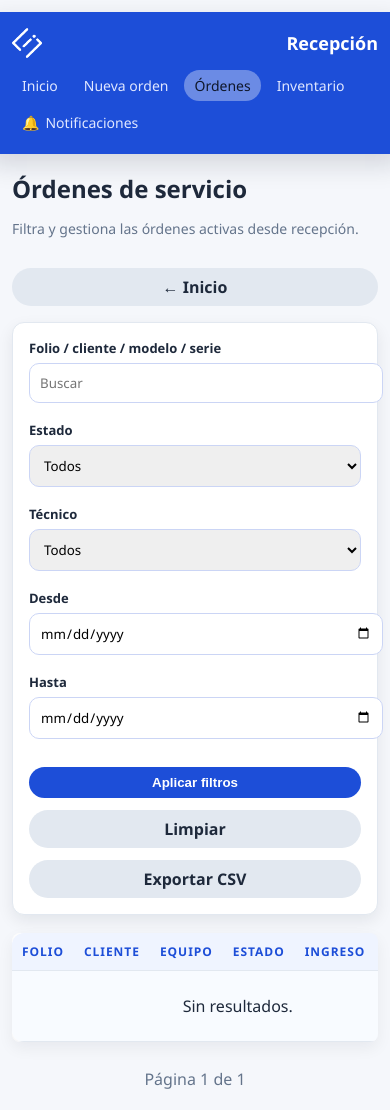
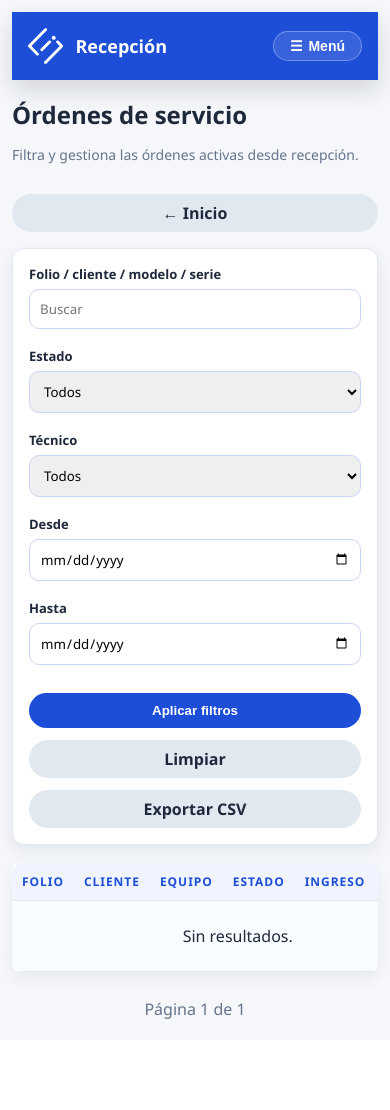
Before and after one commit to CarmiIsGod/Integrasys, a Django app: page /recepcion/ordenes/ in a window 390 px wide; the page is wider, and only the part inside the window is pictured. After the commit the page ends 1019 px from the top of that part, so only its background shows below. Run offline with Django 5.2, Linux system fonts and the light colour scheme; the visitor is signed in with stand-in values (Sample User, id 1); data comes from the database, SQL or seed files in the repository; data that the repository does not hold is empty; parts of the project's set-up code (start-up, migrations or seed data) failed here and were passed over.

Commit message:
feat: menú recepción responsive + detalles órdenes

```diff
--- a/templates/partials/reception_nav.html
+++ b/templates/partials/reception_nav.html
@@ -1,42 +1,137 @@
 {% load static %}
 {% with request.path as current_path %}
   <style>
-    .reception-nav {background:#1d4ed8;color:#fff;padding:12px 18px;border-radius:12px;margin-bottom:18px;display:flex;align-items:center;justify-content:space-between;flex-wrap:wrap;gap:12px;font-family:Segoe UI,Arial,sans-serif;box-shadow:0 10px 25px rgba(15,23,42,0.15);}
-    .reception-nav__links {display:flex;gap:10px;flex-wrap:wrap;}
-    .reception-nav__links a {color:#e0e7ff;padding:6px 12px;border-radius:999px;text-decoration:none;transition:background .2s,color .2s;font-weight:500;}
-    .reception-nav__links a:hover {background:rgba(255,255,255,0.18);}
-    .reception-nav__links a.is-active {background:rgba(255,255,255,0.35);color:#0f172a;}
-    .reception-nav__logo {display:flex;align-items:center;gap:12px;font-weight:600;font-size:15px;}
-    .reception-nav__logo img {display:block;max-height:36px;width:auto;object-fit:contain;}
-    .reception-nav__logo span{font-size:18px;font-weight:600;color:#fff;}
-    .reception-nav__bell {position:relative;display:inline-flex;align-items:center;gap:6px;}
-    .reception-nav__badge {position:absolute;top:2px;right:6px;background:#dc2626;color:#fff;border-radius:999px;padding:1px 6px;font-size:11px;font-weight:700;line-height:1.4;}
-    .reception-nav__label {font-size:14px;}
-    @media (max-width: 768px) {
-      .reception-nav {flex-direction:column;align-items:flex-start;border-radius:0;margin-left:-24px;margin-right:-24px;padding:16px 24px;}
-      .reception-nav__links {width:100%;justify-content:flex-start;gap:6px;}
-      .reception-nav__links a {font-size:14px;padding:6px 10px;}
-      .reception-nav__logo {width:100%;justify-content:space-between;}
-      .reception-nav__logo img {max-height:30px;}
+    .reception-nav {
+      background:#1d4ed8;
+      color:#fff;
+      padding:12px 18px;
+      border-radius:12px;
+      margin-bottom:18px;
+      font-family:Segoe UI,Arial,sans-serif;
+      box-shadow:0 10px 25px rgba(15,23,42,0.15);
+      overflow:hidden;
+    }
+    .reception-nav-main {
+      display:flex;
+      align-items:center;
+      gap:16px;
+      flex-wrap:wrap;
+    }
+    .reception-nav-logo {
+      display:flex;
+      align-items:center;
+      gap:12px;
+      font-weight:600;
+      font-size:15px;
+      flex-shrink:0;
+    }
+    .reception-nav-logo img {max-height:36px;width:auto;object-fit:contain;}
+    .reception-nav-logo span{font-size:18px;font-weight:600;color:#fff;}
+    .reception-nav-tabs {
+      display:none;
+      flex:1;
+    }
+    .reception-nav-tabs a {display:none;}
+    .reception-nav-bell {position:relative;display:inline-flex;align-items:center;gap:6px;}
+    .reception-nav-badge {position:absolute;top:2px;right:6px;background:#dc2626;color:#fff;border-radius:999px;padding:1px 6px;font-size:11px;font-weight:700;line-height:1.4;}
+    .reception-nav-label {font-size:14px;}
+    .reception-nav-toggle {
+      background:rgba(255,255,255,0.12);
+      color:#fff;
+      border:1px solid rgba(255,255,255,0.3);
+      border-radius:999px;
+      padding:6px 16px;
+      font-size:14px;
+      font-weight:600;
+      cursor:pointer;
+      display:inline-flex;
+      align-items:center;
+      gap:6px;
+      flex-shrink:0;
+    }
+    .reception-nav-toggle:hover {background:rgba(255,255,255,0.25);}
+    .reception-nav-dropdown {
+      display:none;
+      flex-direction:column;
+      margin-top:12px;
+      background:rgba(255,255,255,0.08);
+      border-radius:0 0 12px 12px;
+      padding:12px;
+      gap:8px;
+      width:100%;
+      box-sizing:border-box;
+    }
+    .reception-nav-dropdown a {
+      color:#fff;
+      text-decoration:none;
+      padding:8px;
+      border-radius:8px;
+      font-weight:500;
+    }
+    .reception-nav-dropdown a.is-active {background:rgba(255,255,255,0.2);color:#0f172a;}
+    .reception-nav.is-open .reception-nav-dropdown {
+      display:flex;
+    }
+    @media (max-width:991px){
+      .reception-nav {
+        border-radius:0;
+        margin-left:0;
+        margin-right:0;
+        padding:16px;
+      }
+      .reception-nav-main {
+        width:100%;
+        flex-wrap:wrap;
+        justify-content:space-between;
+        gap:12px;
+      }
+      .reception-nav-toggle {
+        margin-left:auto;
+      }
     }
   </style>
   <div class="reception-nav">
-    <div class="reception-nav__logo">
-      <img src="{% static 'img/brand/imago-blanco.png' %}" alt="Integrasys">
-      <span>Recepción</span>
+    <div class="reception-nav-main">
+      <div class="reception-nav-logo">
+        <img src="{% static 'img/brand/imago-blanco.png' %}" alt="Integrasys">
+        <span>Recepci&oacute;n</span>
+      </div>
+      <nav class="reception-nav-tabs" aria-label="Navegaci&oacute;n de recepci&oacute;n"></nav>
+      <button class="reception-nav-toggle" type="button" aria-expanded="false">
+        <span aria-hidden="true">&#9776;</span>
+        <span>Men&uacute;</span>
+      </button>
     </div>
-    <nav class="reception-nav__links">
+    <nav class="reception-nav-dropdown" aria-label="Men&uacute; de recepci&oacute;n">
       <a href="{% url 'reception_home' %}" class="{% if current_path == '/recepcion/' %}is-active{% endif %}">Inicio</a>
       <a href="{% url 'reception_new_order' %}" class="{% if current_path == '/recepcion/nueva-orden/' %}is-active{% endif %}">Nueva orden</a>
       <a href="{% url 'list_orders' %}" class="{% if '/recepcion/ordenes/' in current_path or '/recepcion/orden/' in current_path %}is-active{% endif %}">&Oacute;rdenes</a>
       <a href="{% url 'inventory_list' %}" class="{% if '/inventario/' in current_path %}is-active{% endif %}">Inventario</a>
-      <a href="{% url 'notifications_list' %}" class="reception-nav__bell {% if '/notificaciones/' in current_path %}is-active{% endif %}">
-        <span aria-hidden="true">🔔</span>
-        <span class="reception-nav__label">Notificaciones</span>
-        {% if nav_notifications_unread %}
-          <span class="reception-nav__badge">{{ nav_notifications_unread }}</span>
-        {% endif %}
-      </a>
+      <a href="{% url 'notifications_list' %}" class="{% if '/notificaciones/' in current_path %}is-active{% endif %}">Notificaciones</a>
     </nav>
   </div>
+  <script>
+    document.addEventListener("DOMContentLoaded", function () {
+      const nav = document.querySelector(".reception-nav");
+      const toggle = document.querySelector(".reception-nav-toggle");
+      const dropdown = document.querySelector(".reception-nav-dropdown");
+      if (!nav || !toggle || !dropdown) {
+        return;
+      }
+      const closeMenu = () => {
+        nav.classList.remove("is-open");
+        toggle.setAttribute("aria-expanded", "false");
+      };
+      toggle.addEventListener("click", function () {
+        nav.classList.toggle("is-open");
+        const expanded = nav.classList.contains("is-open");
+        toggle.setAttribute("aria-expanded", expanded ? "true" : "false");
+      });
+      document.addEventListener("click", function (event) {
+        if (!nav.contains(event.target)) {
+          closeMenu();
+        }
+      });
+    });
+  </script>
 {% endwith %}
--- a/templates/reception_orders.html
+++ b/templates/reception_orders.html
@@ -5,17 +5,19 @@
   <meta name="viewport" content="width=device-width, initial-scale=1">
   <title>Órdenes de servicio | Integrasys</title>
   <style>
-    body{font-family:Segoe UI,Arial,sans-serif;background:#f5f7fb;margin:0;padding:24px;color:#1e293b;}
+    *,*::before,*::after{box-sizing:border-box;}
+    body{font-family:Segoe UI,Arial,sans-serif;background:#f5f7fb;margin:0;padding:24px;color:#1e293b;overflow-x:hidden;}
     h1{margin:0 0 12px;font-size:28px;}
     .muted{color:#64748b;font-size:14px;}
     .btn{display:inline-block;background:#1d4ed8;color:#fff;padding:8px 14px;border-radius:999px;text-decoration:none;font-weight:600;}
     .btn-ghost{background:#e2e8f0;color:#1e293b;}
-    .card{background:#fff;border-radius:12px;padding:16px;box-shadow:0 6px 16px rgba(15,23,42,0.08);border:1px solid #e2e8f0;}
-    form{display:grid;gap:12px;}
-    form label{font-weight:600;color:#1e293b;font-size:14px;display:flex;flex-direction:column;gap:6px;}
-    form input,form select{padding:10px;border:1px solid #cbd5f5;border-radius:10px;font-family:inherit;transition:border 0.2s ease;}
+    .card{background:#fff;border-radius:12px;padding:16px;box-shadow:0 6px 16px rgba(15,23,42,0.08);border:1px solid #e2e8f0;min-width:0;}
+    form{display:flex;flex-direction:column;gap:12px;}
+    .filters-grid{display:grid;grid-template-columns:repeat(auto-fit,minmax(220px,1fr));gap:18px;width:100%;}
+    form label{font-weight:600;color:#1e293b;font-size:14px;display:flex;flex-direction:column;gap:6px;min-width:0;}
+    form input,form select{padding:10px;border:1px solid #cbd5f5;border-radius:10px;font-family:inherit;transition:border 0.2s ease;width:100%;}
     form input:focus,form select:focus{border-color:#94a3b8;outline:none;box-shadow:0 0 0 3px rgba(148,163,184,0.25);}
-    form button{padding:8px 14px;background:#1d4ed8;color:#fff;border:none;border-radius:999px;font-weight:600;cursor:pointer;}
+    form button{padding:10px;background:#1d4ed8;color:#fff;border:none;border-radius:999px;font-weight:600;cursor:pointer;min-width:140px;}
     table{width:100%;border-collapse:collapse;background:#fff;border-radius:12px;overflow:hidden;box-shadow:0 6px 16px rgba(15,23,42,0.06);}
     th,td{padding:12px;border-bottom:1px solid #e2e8f0;text-align:left;}
     th{background:#eff4ff;color:#1d4ed8;font-size:12px;text-transform:uppercase;letter-spacing:0.08em;}
@@ -25,11 +27,13 @@
     .pill{display:inline-block;background:#fee2e2;color:#b91c1c;padding:2px 8px;border-radius:999px;font-size:12px;font-weight:600;margin-left:6px;}
     .pager{display:flex;justify-content:space-between;align-items:center;margin-top:18px;color:#64748b;}
     .table-wrapper{background:#fff;border-radius:12px;box-shadow:0 6px 16px rgba(15,23,42,0.06);overflow-x:auto;}
+    main{max-width:1200px;margin:0 auto;}
+    @media (max-width:1100px){
+      form button,.btn,.btn-ghost{width:100%;justify-content:center;display:inline-flex;}
+    }
     @media (max-width:900px){
       body{padding:16px;}
       form label{font-size:13px;}
-      form button,.btn,.btn-ghost{width:100%;justify-content:center;display:inline-flex;}
-      form input,form select{width:100%;}
       .actions-row{flex-direction:column;align-items:flex-start;}
     }
     @media (max-width:600px){
@@ -54,7 +58,7 @@
 
     <section class="card" style="margin-bottom:18px;">
       <form method="get">
-        <div style="display:grid;grid-template-columns:repeat(auto-fit,minmax(220px,1fr));gap:18px;">
+        <div class="filters-grid">
           <label>Folio / cliente / modelo / serie
             <input type="text" name="q" placeholder="Buscar" value="{{ query }}">
           </label>
```
Also changed, not shown: core/tests/test_staff_panel.py (+7 -0 lines), templates/dashboard.html (+7 -1 lines), templates/reception_order_detail.html (+8 -4 lines).
